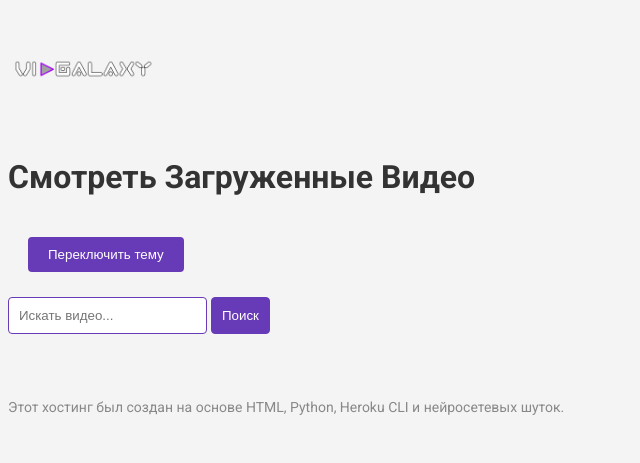
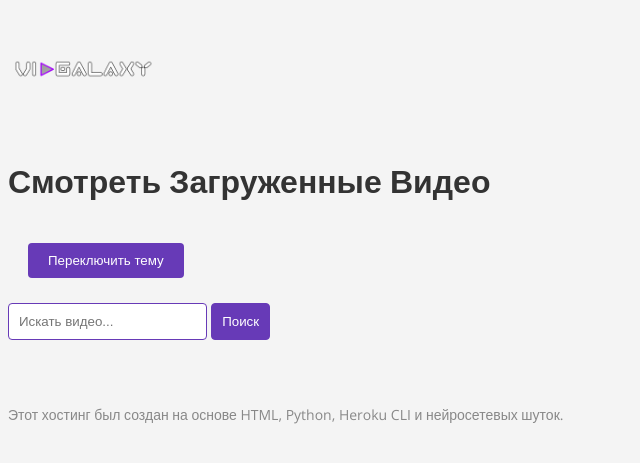
Before and after one commit to ANT920/VidGalaxy, a Flask app: page /videos in a window 1280 px wide. Shown: the top 463 px of the page, without its empty margins (0-640 px from the left). Run offline with Flask 3, Linux system fonts and the light colour scheme; data that the repository does not hold is empty.

Commit message:
Update videos.html

```diff
--- a/templates/videos.html
+++ b/templates/videos.html
@@ -4,15 +4,15 @@
     <meta charset="UTF-8">
     <meta name="viewport" content="width=device-width, initial-scale=1.0">
     <title>Смотреть Видео</title>
-    <link rel="stylesheet" href="https://fonts.googleapis.com/css2?family=Roboto:wght@400;700&display=swap">
+    <link rel="stylesheet" href="https://fonts.googleapis.com/css2?family=Open+Sans:wght@400;700&display=swap">
     <style>
         body.light-mode {
-            font-family: 'Roboto', sans-serif;
+            font-family: 'Open Sans', sans-serif;
             background-color: #f4f4f4;
             color: #333;
         }
         body.dark-mode {
-            font-family: 'Roboto', sans-serif;
+            font-family: 'Open Sans', sans-serif;
             background-color: #1e1e1e;
             color: #f4f4f4;
         }
```
